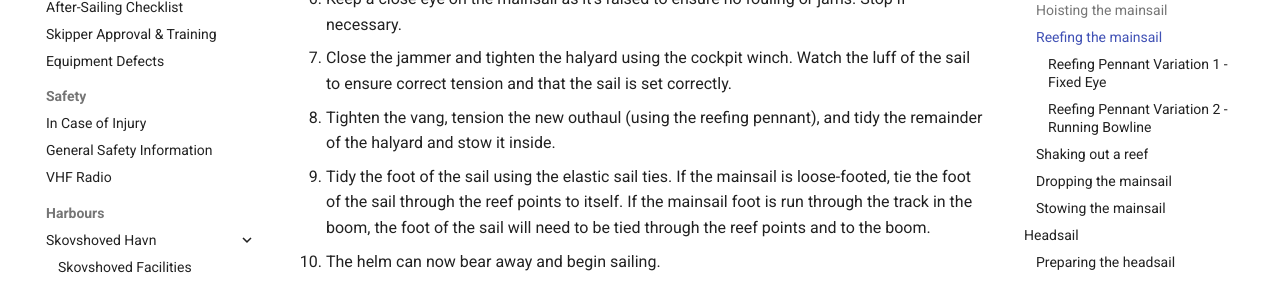
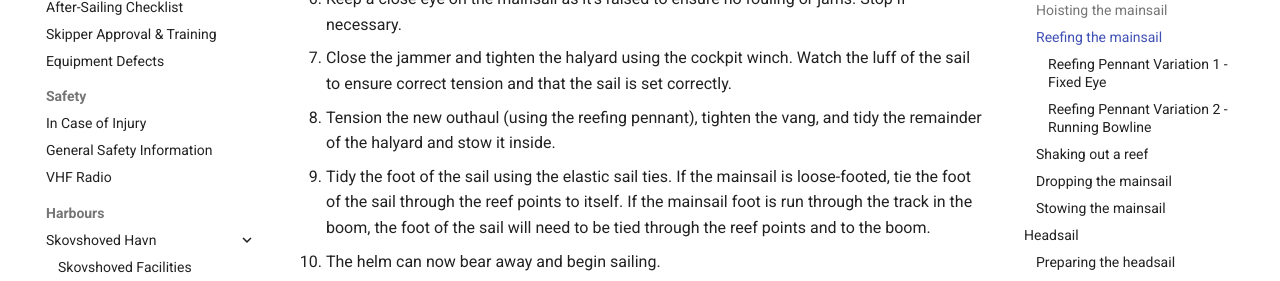
Before and after one commit to x123/kdy-iss, an MkDocs documentation site: the page built from docs/sail-handling.md, in a window 1280 px wide and 900 px high, scrolled down 1249 px. Shown: the part 152-433 px from the top of the window. Built offline with MkDocs 1.6.1 and Material for MkDocs 9.7.7, drawn with Linux system fonts in a browser that asks for light colours; comment, search, counter and statistics services are not loaded.

```diff
--- a/docs/sail-handling.md
+++ b/docs/sail-handling.md
@@ -56,7 +56,7 @@
 7. Close the jammer and tighten the halyard using the cockpit winch. Watch the
    luff of the sail to ensure correct tension and that the sail is set
    correctly.
-8. Tighten the vang, tension the new outhaul (using the reefing pennant), and
+8. Tension the new outhaul (using the reefing pennant), tighten the vang, and
    tidy the remainder of the halyard and stow it inside.
 9. Tidy the foot of the sail using the elastic sail ties. If the mainsail is
    loose-footed, tie the foot of the sail through the reef points to itself. If
```
